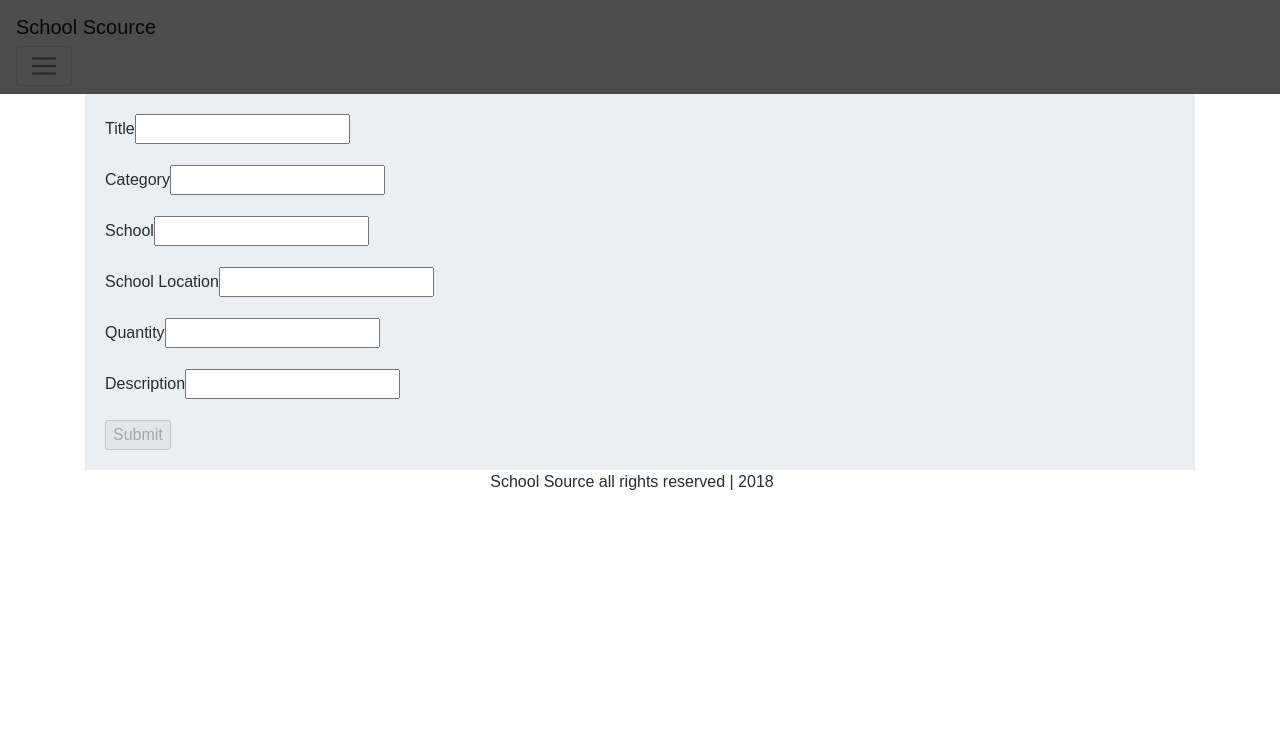
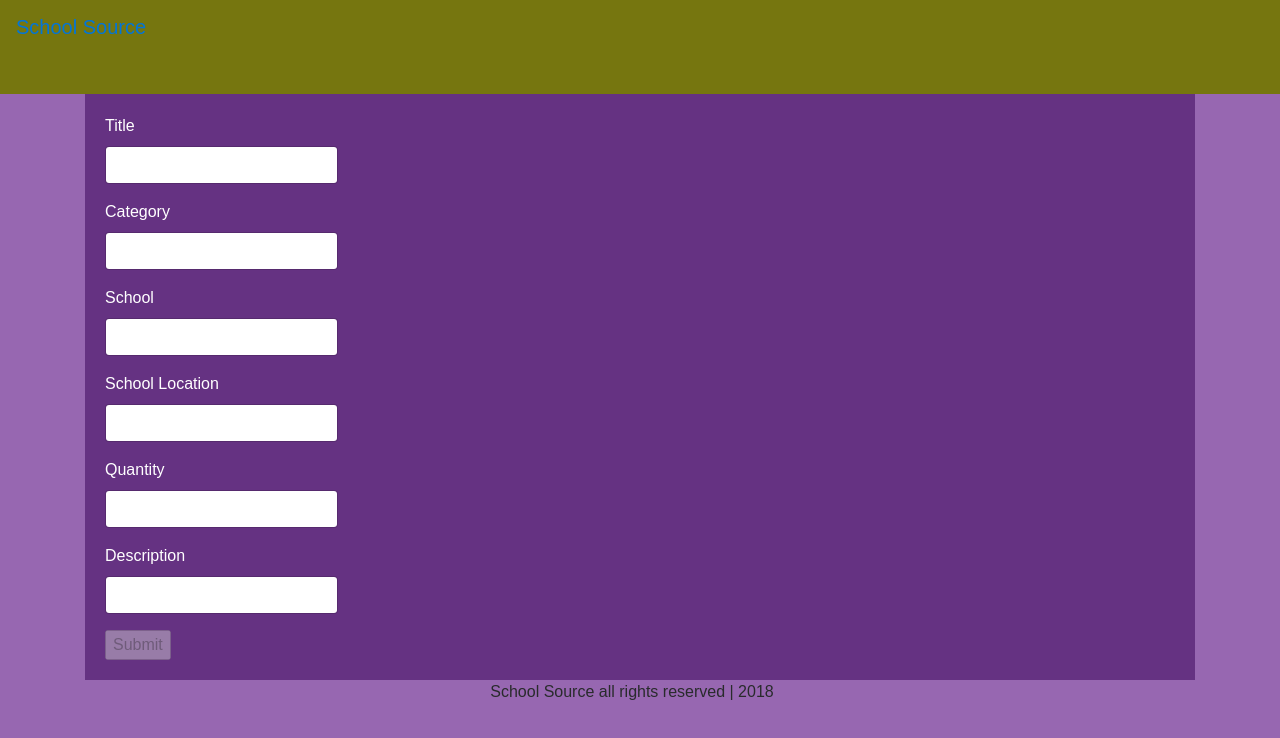
Before and after one commit to leifswenson/project3, a React (Create React App) app in the folder client/: page /resources/new in a window 1280 px wide. Shown: the top 738 px of the page. Built offline with nearby package versions, Linux system fonts and the light colour scheme; no server answers.

Commit message:
added styling

```diff
--- a/client/src/App.css
+++ b/client/src/App.css
@@ -22,6 +22,11 @@
   font-size: large;
 }
 
+.chunk {
+  background-color:#653282;
+  color: white;
+}
+
 @keyframes App-logo-spin {
   from { transform: rotate(0deg); }
   to { transform: rotate(360deg); }
--- a/client/src/App.js
+++ b/client/src/App.js
@@ -19,7 +19,9 @@ class App extends Component {
   render() {
     return (
       <Router>
-        <div class="app">
+        <div className="app">
+        {/*above div had class="app", changed it to
+        className="app", but don't know what it does*/}
           <Navbar />
           <div className="container">
             <Switch>
--- a/client/src/components/Footer/Footer.js
+++ b/client/src/components/Footer/Footer.js
@@ -4,7 +4,7 @@ import "./Footer.css";
 
 const Footer = () => (
   <div>
-    <p className="text-center mr-3">School Source all rights reserved | 2018</p>
+    <p className="text-center mr-3 text-light">School Source all rights reserved | 2018</p>
   </div>
 
 );
--- a/client/src/components/Jumbotron/Jumbotron.js
+++ b/client/src/components/Jumbotron/Jumbotron.js
@@ -3,7 +3,7 @@ import "./Jumbotron.css";
 
 
 const Jumbotron = () => (
-  <div className="jumbotron jumbotron-fluid">
+  <div className="jumbotron jumbotron-fluid chunk">
     <div className="container">
       <h1 className="display-4 text-center">School Source</h1>
       <p className="lead text-center">If your school has stuff that they dont need, maybe another school could use that stuff.</p>
--- a/client/src/components/Navbar/Navbar.css
+++ b/client/src/components/Navbar/Navbar.css
@@ -1,7 +1,5 @@
 .navbar {
-  background: rgb(0, 0, 0);
-  background-color: rgba(0, 0, 0, 0.7);
-  color: white;
+  background-color: #76760F;
 }
 
 h5 {
--- a/client/src/components/Navbar/Navbar.js
+++ b/client/src/components/Navbar/Navbar.js
@@ -4,9 +4,9 @@ import "./Navbar.css";
 
 
 const Navbar = props => (
-  <nav class="navbar navbar-light bg-light">
+  <nav class="navbar navbar-dark">
     <Link className="navbar-brand" to="/">
-      School Scource
+      School Source
     </Link>
     <button className="navbar-toggler" type="button" data-toggle="collapse" data-target="#navbarNav" aria-controls="navbarNav" aria-expanded="false" aria-label="Toggle navigation">
       <span className="navbar-toggler-icon"></span>
--- a/client/src/components/ResourceForm/ResourceForm.js
+++ b/client/src/components/ResourceForm/ResourceForm.js
@@ -63,6 +63,7 @@ class ResourceForm extends Component {
             	<div className="form-group">
 	            	<label for="title">Title</label>
 	              <input
+                  className="form-control"
 	                value={this.state.title}
 	                onChange={this.handleInputChange}
 	                name="title"
@@ -71,6 +72,7 @@ class ResourceForm extends Component {
               <div className="form-group">
 	            	<label for="category">Category</label>
 	              <input
+                  className="form-control"
 	                value={this.state.category}
 	                onChange={this.handleInputChange}
 	                name="category"
@@ -79,6 +81,7 @@ class ResourceForm extends Component {
               <div className="form-group">
 	            	<label for="school">School</label>
 	              <input
+                  className="form-control"
 	                value={this.state.school}
 	                onChange={this.handleInputChange}
 	                name="school"
@@ -87,6 +90,7 @@ class ResourceForm extends Component {
               <div className="form-group">
 	            	<label for="school_location">School Location</label>
 	              <input
+                  className="form-control"
 	                value={this.state.school_location}
 	                onChange={this.handleInputChange}
 	                name="school_location"
@@ -95,6 +99,7 @@ class ResourceForm extends Component {
               <div className="form-group">
 	            	<label for="quantity">Quantity</label>
 	              <input
+                  className="form-control"
 	                value={this.state.quantity}
 	                onChange={this.handleInputChange}
 	                name="quantity"
@@ -103,6 +108,7 @@ class ResourceForm extends Component {
               <div className="form-group">
 	            	<label for="description">Description</label>
 	              <input
+                  className="form-control"
 	                value={this.state.description}
 	                onChange={this.handleInputChange}
 	                name="description"
--- a/client/src/components/Section/Section.js
+++ b/client/src/components/Section/Section.js
@@ -2,6 +2,6 @@ import React from "react";
 import "./Section.css";
 
 
-const Section = props => <div className="section">{props.children}</div>;
+const Section = props => <div className="section chunk">{props.children}</div>;
 
 export default Section;
--- a/client/src/index.css
+++ b/client/src/index.css
@@ -2,4 +2,5 @@ body {
   margin: 0;
   padding: 0;
   font-family: sans-serif;
+  background-color:#9767B1;
 }
```
